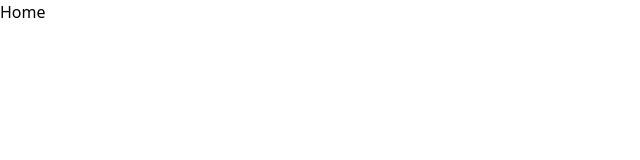
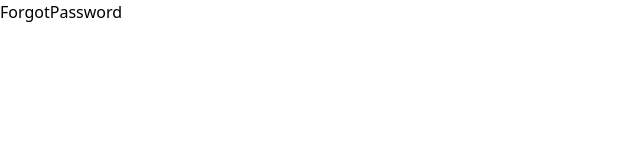
Before and after one commit to Riuqlav/r-state, a React (Create React App) app: page /forgot-password in a window 1280 px wide. Shown: the top 160 px of the page, without its empty margins (0-640 px from the left). Built offline with nearby package versions, Linux system fonts and the light colour scheme.

Commit message:
Create pages and Routes

```diff
--- a/src/App.js
+++ b/src/App.js
@@ -1,9 +1,25 @@
+import ForgotPassword from "./pages/ForgotPassword";
 import Home from "./pages/Home";
+import Offers from "./pages/Offers";
+import Profile from "./pages/Profile";
+import SignIn from "./pages/SignIn";
+import SignUp from "./pages/SignUp";
+
+import { BrowserRouter as Router, Routes, Route } from "react-router-dom";
 
 function App() {
   return (
     <>
-      <Home />
+      <Router>
+        <Routes>
+          <Route path="/" element={<Home />} />
+          <Route path="/profile" element={<Profile />} />
+          <Route path="/sign-in" element={<SignIn />} />
+          <Route path="/sign-up" element={<SignUp />} />
+          <Route path="/forgot-password" element={<ForgotPassword />} />
+          <Route path="/offers" element={<Offers />} />
+        </Routes>
+      </Router>
     </>
   );
 }
--- /dev/null
+++ b/src/pages/ForgotPassword.js
@@ -0,0 +1,7 @@
+import React from "react";
+
+function ForgotPassword() {
+  return <div>ForgotPassword</div>;
+}
+
+export default ForgotPassword;
--- /dev/null
+++ b/src/pages/Offers.js
@@ -0,0 +1,7 @@
+import React from "react";
+
+const Offers = () => {
+  return <div>Offers</div>;
+};
+
+export default Offers;
--- /dev/null
+++ b/src/pages/Profile.js
@@ -0,0 +1,7 @@
+import React from "react";
+
+const Profile = () => {
+  return <div>Profile</div>;
+};
+
+export default Profile;
--- /dev/null
+++ b/src/pages/SignIn.js
@@ -0,0 +1,7 @@
+import React from "react";
+
+const SignIn = () => {
+  return <div>SignIn</div>;
+};
+
+export default SignIn;
--- /dev/null
+++ b/src/pages/SignUp.js
@@ -0,0 +1,7 @@
+import React from "react";
+
+const SignUp = () => {
+  return <div>SignUp</div>;
+};
+
+export default SignUp;
```
